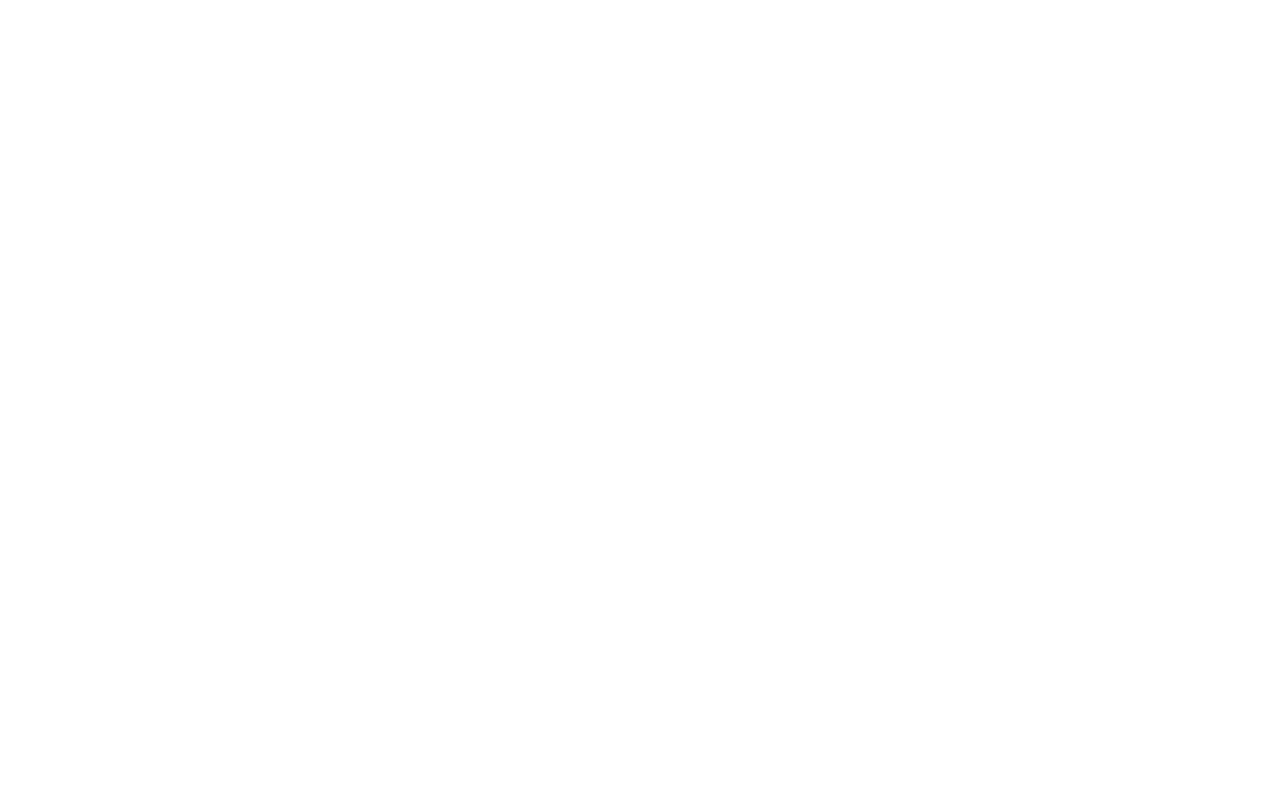
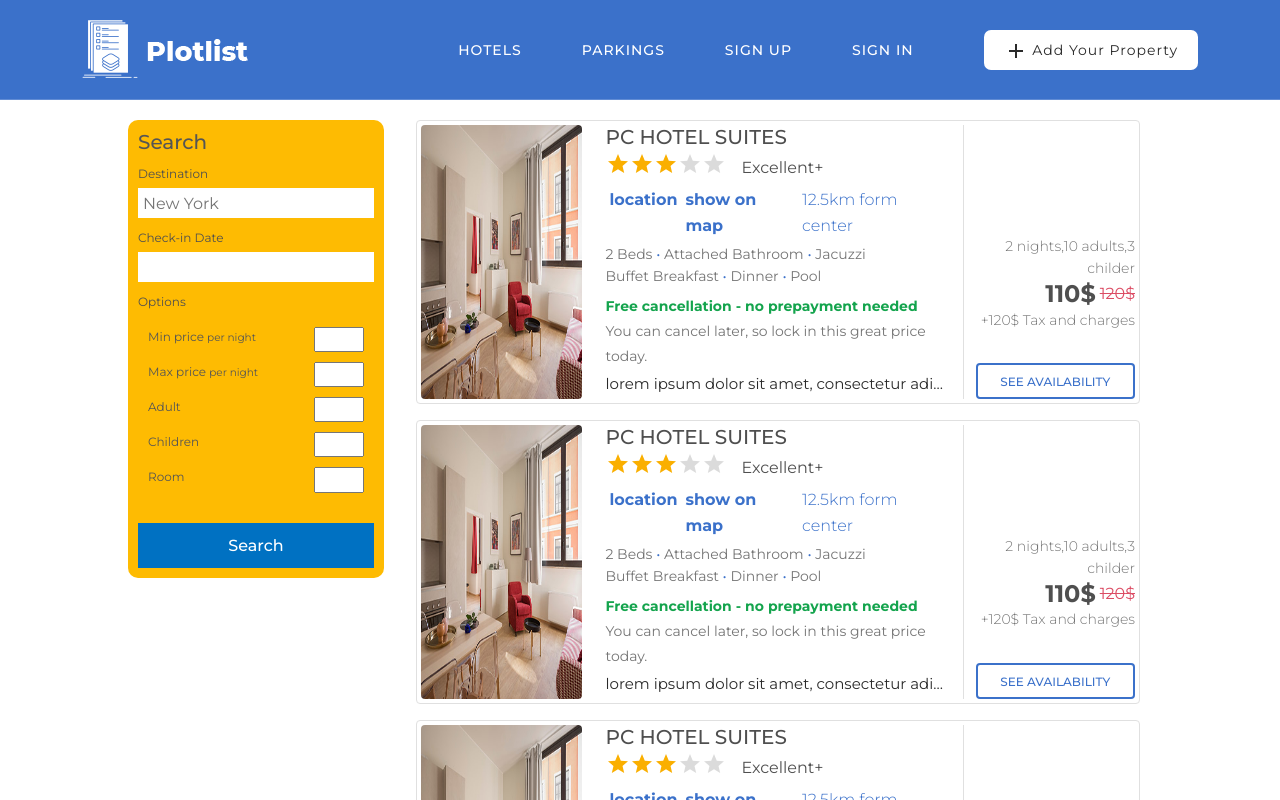
Before and after one commit to SohaibShahzad/desalis.github.io, a React (Create React App) app: page /hotel in a window 1280 px wide. Shown: the top 800 px of the page. Built offline with nearby package versions, Linux system fonts and the light colour scheme; a web font is replaced by a local one.

Commit message:
List updated

```diff
--- a/src/App.js
+++ b/src/App.js
@@ -22,7 +22,7 @@ function App() {
         <Route path="/signin" element={<Signin />} />
         <Route path="/hotel" element={<Hotel />} />
       </Routes> */}
-      {/* <List /> */}
+      <List />
       {/* <Home /> */}
       {/* <Hotel /> */}
       {/* <Card /> */}
--- a/src/Components/Card/Card.jsx
+++ b/src/Components/Card/Card.jsx
@@ -59,19 +59,14 @@ const Card = () => {
   // };
 
   return (
-    // <section style={{ backgroundColor: "#fff" }}>
-      <div className="container">
-        <div className="row justify-content-center mb-3">
-          <div className="col-md-12 col-xl-10">
-            <div className="card shadow-0 border rounded-3">
-              <div className="card-body">
+    <div className="w-100 container border rounded-2 p-1 mb-3">
       <div className="row">
-                  <div className="col-md-12 col-lg-3 col-xl-3 mb-4 mb-lg-0">
-                    <div className="bg-image hover-zoom ripple rounded ripple-surface">
+        <div className="col-3">
+          <div className="h-100 bg-image hover-zoom ripple rounded ripple-surface">
             <img
               src={listing1}
               // src="https://mdbcdn.b-cdn.net/img/Photos/Horizontal/E-commerce/Products/img%20(4).webp"
-                        className="w-100"
+              className="w-100 h-100"
             />
             <a href="#!">
               <div className="hover-overlay">
@@ -85,7 +80,7 @@ const Card = () => {
             </a>
           </div>
         </div>
-                  <div className="col-md-6 col-lg-6 col-xl-6">
+        <div className="col-6">
           <h5>{cardData.name}</h5>
           <Box
             sx={{
@@ -106,29 +101,18 @@ const Card = () => {
                 setHover(newHover);
               }}
               emptyIcon={
-                          <StarIcon
-                            style={{ opacity: 0.55 }}
-                            fontSize="inherit"
-                          />
+                <StarIcon style={{ opacity: 0.55 }} fontSize="inherit" />
               }
             />
             {value !== null && (
-                        <Box sx={{ ml: 2 }}>
-                          {labels[hover !== -1 ? hover : value]}
-                        </Box>
+              <Box sx={{ ml: 2 }}>{labels[hover !== -1 ? hover : value]}</Box>
             )}
           </Box>
           <div className="d-flex flex-row">
-                      <Link
-                        to="/contact"
-                        className="text-primary fs-7 fw-bold my-0 mx-1"
-                      >
+            <Link to="/contact" className="text-primary fs-7 fw-bold my-0 mx-1">
               location
             </Link>
-                      <Link
-                        to="/"
-                        className="text-primary fs-7 fw-bold my-0 mx-1"
-                      >
+            <Link to="/" className="text-primary fs-7 fw-bold my-0 mx-1">
               show on map
             </Link>
             <Link to="/" className="fs-7 fw-light my-0 mx-1">
@@ -155,19 +139,20 @@ const Card = () => {
               <br />
             </span>
           </div>
+          <div className={style.hide992}>
             <small className="text-success d-block fs-7 fw-bold">
               Free cancellation - no prepayment needed
             </small>
             <small className="fs-7 text-muted">
               You can cancel later, so lock in this great price today.
             </small>
-                    <p className="mb-4 text-truncate mb-md-0">
-                      {cardData.description}
-                    </p>
+            <p className="mb-4 text-truncate mb-md-0">{cardData.description}</p>
           </div>
-                  <div
+        </div>
+        <div className={`col-3 border-start ${style.border_sm_start_none}`}>
+          {/* <div
             className={`col-md-6 col-lg-3 col-xl-3 ${style.border_sm_start_none} border-start`}
-                  >
+          > */}
           <div className="d-flex flex-column h-100 justify-content-end">
             <small className="fs-7 text-end fw-light text-muted">
               2 nights,10 adults,3 childer
@@ -181,7 +166,6 @@ const Card = () => {
             <small className="text-muted text-end fs-7 fw-light">
               +120$ Tax and charges
             </small>
-
             <div className="d-flex flex-column mt-4">
               <Link
                 to="/"
@@ -192,13 +176,157 @@ const Card = () => {
               </Link>
             </div>
           </div>
+          {/* </div> */}
         </div>
       </div>
     </div>
-            </div>
-          </div>
-        </div>
-        {/* <div className="row justify-content-center mb-3">
+  );
+};
+
+export default Card;
+
+// <section style={{ backgroundColor: "#fff" }}>
+//   <div className="container">
+//     <div className="row justify-content-center mb-3">
+//       <div className="col-md-12 col-xl-10">
+//         <div className="card shadow-0 border rounded-3">
+//           <div className="card-body">
+//             <div className="row">
+//               <div className="col-md-12 col-lg-3 col-xl-3 mb-4 mb-lg-0">
+//                 <div className="bg-image hover-zoom ripple rounded ripple-surface">
+//                   <img
+//                     src={listing1}
+//                     // src="https://mdbcdn.b-cdn.net/img/Photos/Horizontal/E-commerce/Products/img%20(4).webp"
+//                     className="w-100"
+//                   />
+//                   <a href="#!">
+//                     <div className="hover-overlay">
+//                       <div
+//                         className="mask"
+//                         style={{
+//                           backgroundColor: "rgba(253, 253, 253, 0.15)",
+//                         }}
+//                       ></div>
+//                     </div>
+//                   </a>
+//                 </div>
+//               </div>
+//               <div className="col-md-6 col-lg-6 col-xl-6">
+//                 <h5>{cardData.name}</h5>
+//                 <Box
+//                   sx={{
+//                     width: 200,
+//                     display: "flex",
+//                     alignItems: "center",
+//                   }}
+//                 >
+//                   <Rating
+//                     name="hover-feedback"
+//                     value={value}
+//                     precision={0.5}
+//                     getLabelText={getLabelText}
+//                     onChange={(event, newValue) => {
+//                       setValue(newValue);
+//                     }}
+//                     onChangeActive={(event, newHover) => {
+//                       setHover(newHover);
+//                     }}
+//                     emptyIcon={
+//                       <StarIcon
+//                         style={{ opacity: 0.55 }}
+//                         fontSize="inherit"
+//                       />
+//                     }
+//                   />
+//                   {value !== null && (
+//                     <Box sx={{ ml: 2 }}>
+//                       {labels[hover !== -1 ? hover : value]}
+//                     </Box>
+//                   )}
+//                 </Box>
+//                 <div className="d-flex flex-row">
+//                   <Link
+//                     to="/contact"
+//                     className="text-primary fs-7 fw-bold my-0 mx-1"
+//                   >
+//                     location
+//                   </Link>
+//                   <Link
+//                     to="/"
+//                     className="text-primary fs-7 fw-bold my-0 mx-1"
+//                   >
+//                     show on map
+//                   </Link>
+//                   <Link to="/" className="fs-7 fw-light my-0 mx-1">
+//                     12.5km form center
+//                   </Link>
+//                 </div>
+//                 <div className="mt-1 mb-0 text-muted small">
+//                   <span>{cardData.attr1}</span>
+//                   <span className="text-primary"> • </span>
+//                   <span>{cardData.attr2}</span>
+//                   <span className="text-primary"> • </span>
+//                   <span>
+//                     {cardData.attr3}
+//                     <br />
+//                   </span>
+//                 </div>
+//                 <div className="mb-2 text-muted small">
+//                   <span>{cardData.attr4}</span>
+//                   <span className="text-primary"> • </span>
+//                   <span>{cardData.attr5}</span>
+//                   <span className="text-primary"> • </span>
+//                   <span>
+//                     {cardData.attr6}
+//                     <br />
+//                   </span>
+//                 </div>
+//                 <small className="text-success d-block fs-7 fw-bold">
+//                   Free cancellation - no prepayment needed
+//                 </small>
+//                 <small className="fs-7 text-muted">
+//                   You can cancel later, so lock in this great price today.
+//                 </small>
+//                 <p className="mb-4 text-truncate mb-md-0">
+//                   {cardData.description}
+//                 </p>
+//               </div>
+//               <div
+//                 className={`col-md-6 col-lg-3 col-xl-3 ${style.border_sm_start_none} border-start`}
+//               >
+//                 <div className="d-flex flex-column h-100 justify-content-end">
+//                   <small className="fs-7 text-end fw-light text-muted">
+//                     2 nights,10 adults,3 childer
+//                   </small>
+//                   <div className="d-flex ms-auto flex-row align-items-center">
+//                     <h4 className="fw-bold mx-1 fs-4">{cardData.price}$</h4>
+//                     <span className="text-danger">
+//                       <s>{cardData.previousPrice}$</s>
+//                     </span>
+//                   </div>
+//                   <small className="text-muted text-end fs-7 fw-light">
+//                     +120$ Tax and charges
+//                   </small>
+
+//                   <div className="d-flex flex-column mt-4">
+//                     <Link
+//                       to="/"
+//                       className="btn btn-outline-primary text-uppercase btn-md mt-2"
+//                       type="button"
+//                     >
+//                       See Availability
+//                     </Link>
+//                   </div>
+//                 </div>
+//               </div>
+//             </div>
+//           </div>
+//         </div>
+//       </div>
+//     </div>
+
+{
+  /* <div className="row justify-content-center mb-3">
           <div className="col-md-12 col-xl-10">
             <div className="card shadow-0 border rounded-3">
               <div className="card-body">
@@ -375,10 +503,7 @@ const Card = () => {
               </div>
             </div>
           </div>
-        </div> */}
-      </div>
+        </div> */
+}
+// </div>
 // </section>
-  );
-};
-
-export default Card;
--- a/src/Pages/list/List.jsx
+++ b/src/Pages/list/List.jsx
@@ -50,11 +50,11 @@ const List = () => {
   };
 
   return (
-    <div>
+    <div className="w-100">
       <Navbar list={false} />
-      <div className={style.listContainer}>
-        <div className={style.listWrapper}>
-          <div className={style.listSearch}>
+      <div className={`${style.listContainer}`}>
+        <div className={`row justify-content-around ${style.listWrapper}`}>
+          <div className={`col-3 ${style.listSearch}`}>
             <h1 className={style.lsTitle}>Search</h1>
             <div className={style.lsItem}>
               <label>Destination</label>
@@ -124,7 +124,7 @@ const List = () => {
             </div>
             <button onClick={handleClick}>Search</button>
           </div>
-          <div className={`w-100 ${style.listResult}`}>
+          <div className={`col-8 ${style.listResult}`}>
             {loading ? (
               "Loading please wait"
             ) : (
--- a/src/Pages/list/list.module.css
+++ b/src/Pages/list/list.module.css
@@ -6,13 +6,11 @@
 
 .listWrapper {
   width: 100%;
-  max-width: 1024px;
-  display: flex;
+  max-width: 80%;
   gap: 20px;
 }
 
 .listSearch {
-  flex: 1;
   background-color: #febb02;
   padding: 10px;
   border-radius: 10px;
@@ -21,29 +19,29 @@
   height: max-content;
 }
 
-.lsTitle{
+.lsTitle {
   font-size: 20px;
   color: #555;
   margin-bottom: 10px;
 }
 
-.lsItem{
+.lsItem {
   display: flex;
   flex-direction: column;
   gap: 5px;
   margin-bottom: 10px;
 }
 
-.lsItem>label{
+.lsItem > label {
   font-size: 12px;
 }
 
-.lsItem>input{
+.lsItem > input {
   height: 30px;
   border: none;
   padding: 5px;
 }
-.lsItem>span{
+.lsItem > span {
   height: 30px;
   padding: 5px;
   background-color: white;
@@ -52,11 +50,11 @@
   cursor: pointer;
 }
 
-.lsOptions{
+.lsOptions {
   padding: 10px;
 }
 
-.lsOptionItem{
+.lsOptionItem {
   display: flex;
   justify-content: space-between;
   margin-bottom: 10px;
@@ -64,11 +62,11 @@
   font-size: 12px;
 }
 
-.lsOptionInput{
+.lsOptionInput {
   width: 50px;
 }
 
-.listSearch>button{
+.listSearch > button {
   padding: 10px;
   background-color: #0071c2;
   color: white;
@@ -81,3 +79,15 @@
 .listResult {
   flex: 7;
 }
+
+@media screen and (max-width: 1024px) {
+  .listWrapper {
+    max-width: 100%;
+  }
+}
+
+@media screen and (max-width: 767px) {
+  .listSearch {
+    display: none;
+  }
+}
```
Also changed, not shown: src/Components/Card/Card1.module.css (+7 -1 lines). Lines whose indentation alone changed are shown as unchanged.
